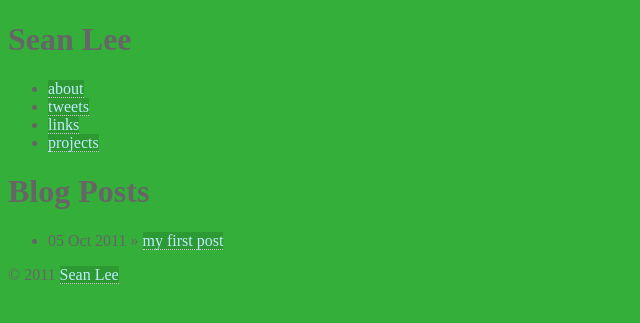
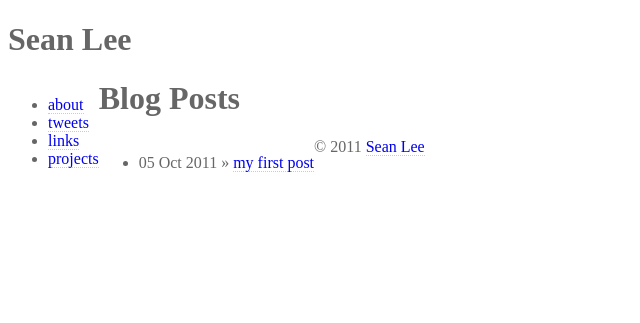
Before and after one commit to lisongx/notimportant.org, a Jekyll site: the page built from index.html, in a window 1280 px wide. Shown: the top 323 px of the page, without its empty margins (0-640 px from the left). Built offline with Jekyll 4.4.1, drawn with Linux system fonts in a browser that asks for light colours.

Commit message:
still the color

```diff
--- a/css/style.css
+++ b/css/style.css
@@ -1,10 +1,10 @@
 body {
-    background: #34b03a;
     color: #666;
 }
+ul {
+    float: left;
+}
 a:link {
-    color: #c0eeff;
-    background: #2d9933;
     text-decoration: none;
     border-bottom: 1px dotted #ccc;
 }
```
